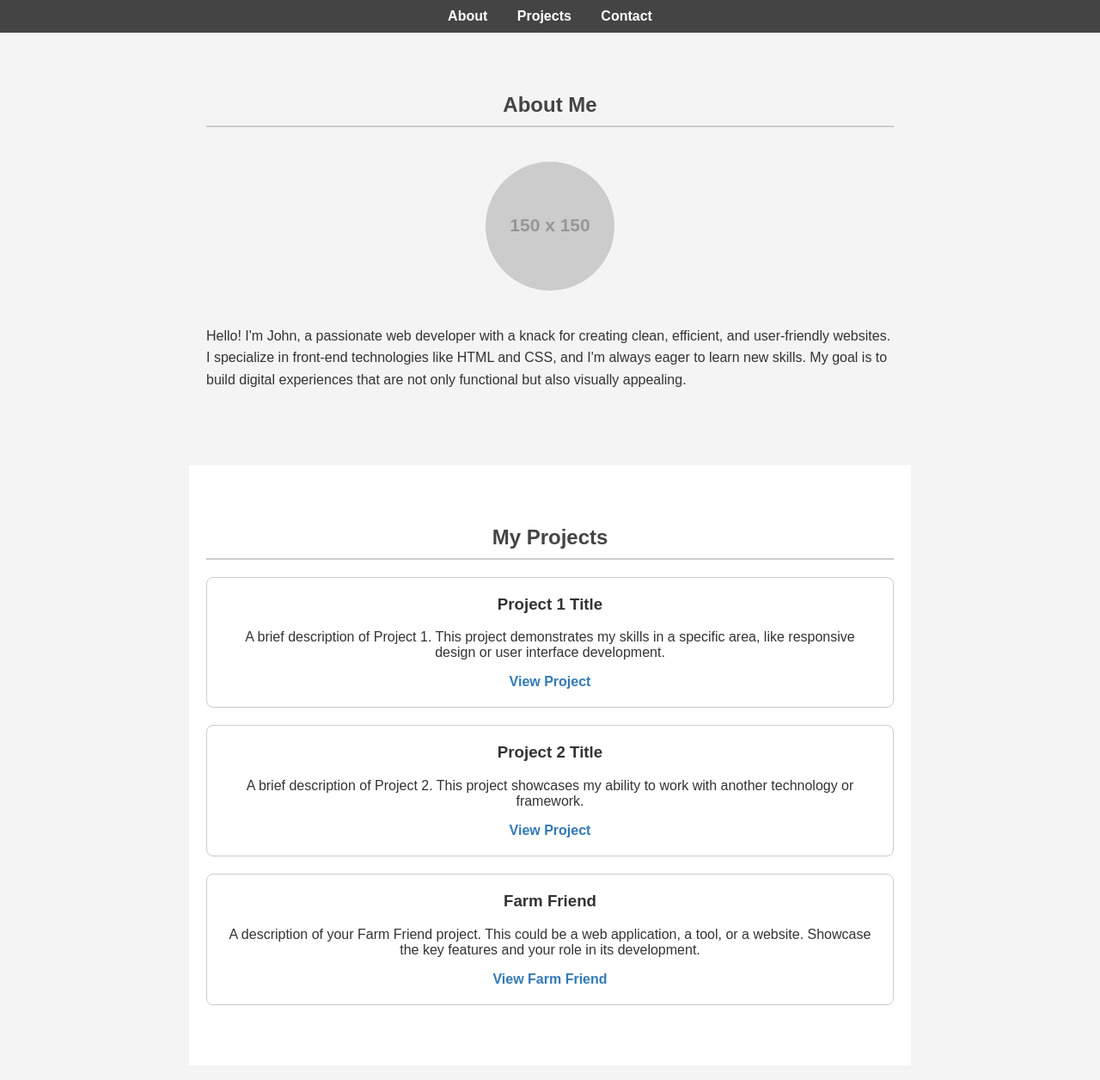
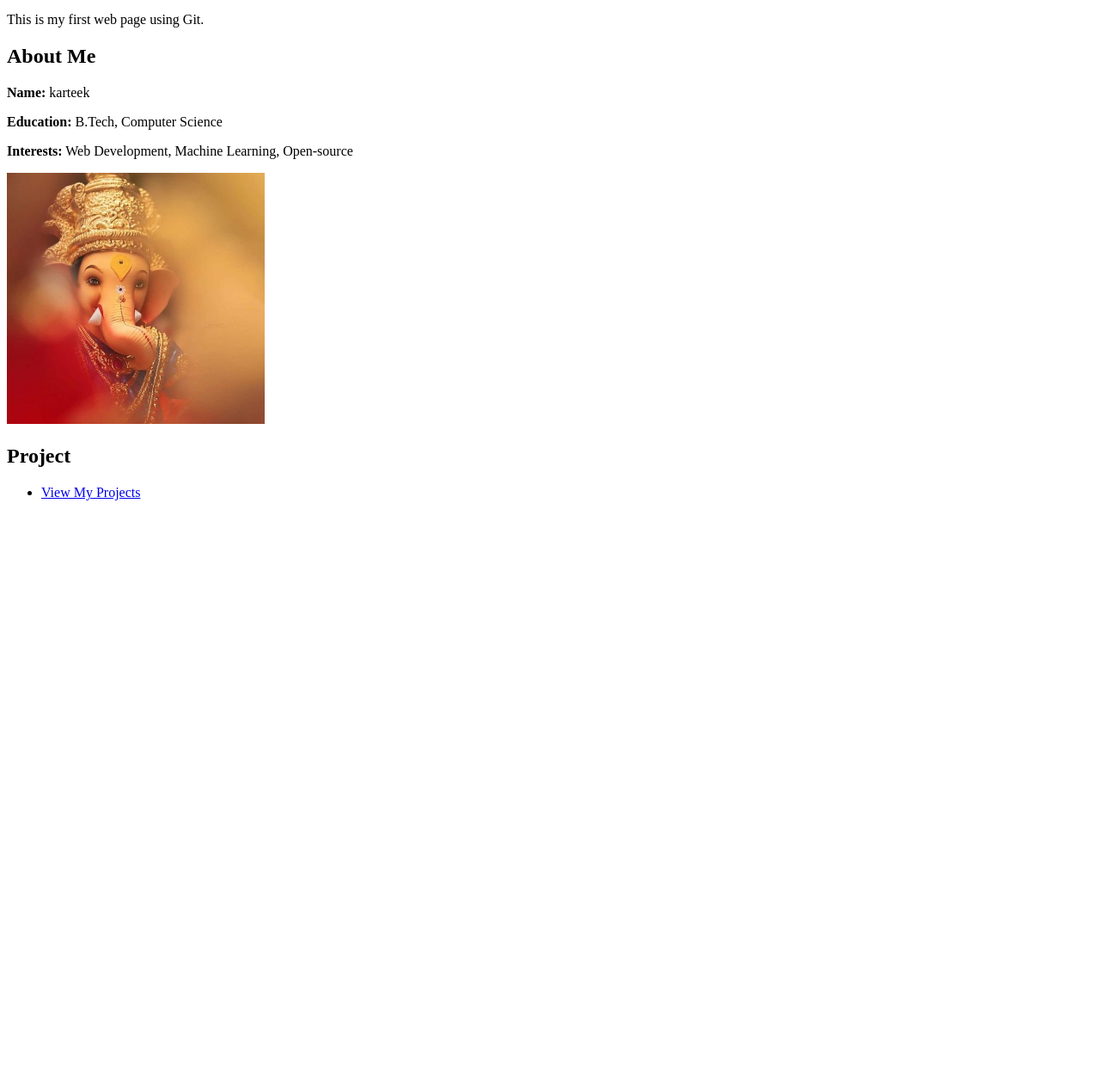
Before and after one commit to 2303A51801/myportfolio, a plain HTML site: page index.html in a window 1280 px wide. Shown: the part 100-1356 px from the top of the page at 86% size. After the commit the page ends 800 px from the top, so only its background shows below. Drawn offline with Linux system fonts and the light colour scheme; placeholder pictures from the web are drawn by us.

Commit message:
Added project.html and linked it to index.html

```diff
--- a/index.html
+++ b/index.html
@@ -1,67 +1,27 @@
 <!DOCTYPE html>
-<html lang="en">
+<html>
 <head>
-    <meta charset="UTF-8">
-    <meta name="viewport" content="width=device-width, initial-scale=1.0">
-    <title>My Portfolio</title>
+  <meta charset="UTF-8">
+  <title>My Portfolio</title>
 </head>
-<body style="font-family: Arial, sans-serif; margin: 0; padding: 0; background-color: #f4f4f4; color: #333;">
+<body>
+  <h1>Welcome to My Portfolio</h1>
+  <p>Hello! I'm karteek, a budding software engineer.</p>
+  <p>This is my first web page using Git.</p>
 
-    <header style="background-color: #333; color: #fff; padding: 20px 0; text-align: center;">
-        <h1 style="margin: 0;">John Doe</h1>
-        <p style="margin: 5px 0 0;">Web Developer & Designer</p>
-    </header>
+  <section id="about">
+    <h2>About Me</h2>
+    <p><strong>Name:</strong> karteek</p>
+    <p><strong>Education:</strong> B.Tech, Computer Science</p>
+    <p><strong>Interests:</strong> Web Development, Machine Learning, Open-source</p>
+    <img src="images/ganesha.jpg" alt="My Photo" width="300">
+  </section>
 
-    <nav style="background-color: #444; text-align: center; padding: 10px 0;">
-        <a href="#about" style="color: #fff; text-decoration: none; margin: 0 15px; font-weight: bold;">About</a>
-        <a href="#projects" style="color: #fff; text-decoration: none; margin: 0 15px; font-weight: bold;">Projects</a>
-        <a href="#contact" style="color: #fff; text-decoration: none; margin: 0 15px; font-weight: bold;">Contact</a>
-    </nav>
-
-    <section id="about" style="padding: 50px 20px; max-width: 800px; margin: auto; text-align: center;">
-        <h2 style="color: #444; border-bottom: 2px solid #ccc; padding-bottom: 10px;">About Me</h2>
-        <img src="https://via.placeholder.com/150" alt="Profile Picture" style="border-radius: 50%; width: 150px; height: 150px; margin: 20px 0;">
-        <p style="line-height: 1.6; text-align: left;">
-            Hello! I'm John, a passionate web developer with a knack for creating clean, efficient, and user-friendly websites. I specialize in front-end technologies like HTML and CSS, and I'm always eager to learn new skills. My goal is to build digital experiences that are not only functional but also visually appealing.
-        </p>
-    </section>
-
-    <section id="projects" style="background-color: #fff; padding: 50px 20px; max-width: 800px; margin: 20px auto; text-align: center;">
-        <h2 style="color: #444; border-bottom: 2px solid #ccc; padding-bottom: 10px;">My Projects</h2>
-
-        <div class="project" style="border: 1px solid #ccc; padding: 20px; margin: 20px 0; border-radius: 8px;">
-            <h3 style="margin-top: 0;">Project 1 Title</h3>
-            <p>A brief description of Project 1. This project demonstrates my skills in a specific area, like responsive design or user interface development.</p>
-            <a href="#" style="color: #337ab7; text-decoration: none; font-weight: bold;">View Project</a>
-        </div>
-
-        <div class="project" style="border: 1px solid #ccc; padding: 20px; margin: 20px 0; border-radius: 8px;">
-            <h3 style="margin-top: 0;">Project 2 Title</h3>
-            <p>A brief description of Project 2. This project showcases my ability to work with another technology or framework.</p>
-            <a href="#" style="color: #337ab7; text-decoration: none; font-weight: bold;">View Project</a>
-        </div>
-
-        <div class="project" style="border: 1px solid #ccc; padding: 20px; margin: 20px 0; border-radius: 8px;">
-            <h3 style="margin-top: 0;">Farm Friend</h3>
-            <p>A description of your Farm Friend project. This could be a web application, a tool, or a website. Showcase the key features and your role in its development.</p>
-            <a href="#" style="color: #337ab7; text-decoration: none; font-weight: bold;">View Farm Friend</a>
-        </div>
-
-    </section>
-
-    <section id="contact" style="padding: 50px 20px; max-width: 800px; margin: auto; text-align: center;">
-        <h2 style="color: #444; border-bottom: 2px solid #ccc; padding-bottom: 10px;">Contact Me</h2>
-        <p style="line-height: 1.6;">Feel free to reach out to me through the following:</p>
-        <ul style="list-style-type: none; padding: 0;">
-            <li style="margin: 10px 0;"><strong>Email:</strong> <a href="mailto:johndoe@example.com" style="color: #337ab7; text-decoration: none;">johndoe@example.com</a></li>
-            <li style="margin: 10px 0;"><strong>LinkedIn:</strong> <a href="#" target="_blank" style="color: #337ab7; text-decoration: none;">linkedin.com/in/johndoe</a></li>
-            <li style="margin: 10px 0;"><strong>GitHub:</strong> <a href="#" target="_blank" style="color: #337ab7; text-decoration: none;">github.com/johndoe</a></li>
-        </ul>
-    </section>
-
-    <footer style="background-color: #333; color: #fff; text-align: center; padding: 20px 0; margin-top: 20px;">
-        <p style="margin: 0;">&copy; 2025 John Doe. All Rights Reserved.</p>
-    </footer>
-
+  <section id="projects">
+    <h2>Project</h2>
+    <ul>
+      <li><a href="project.html">View My Projects</a></li>
+    </ul>
+  </section>
 </body>
 </html>
```
Also changed, not shown: project.html (added, +27 -0 lines), images/ganesha.jpg (added).
